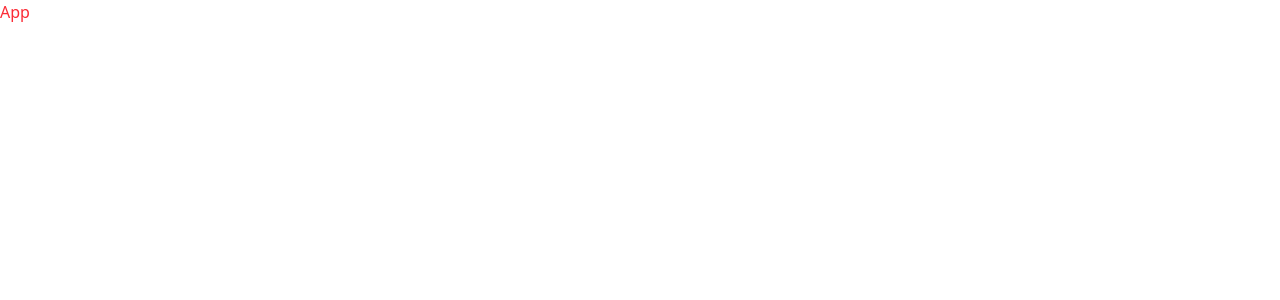
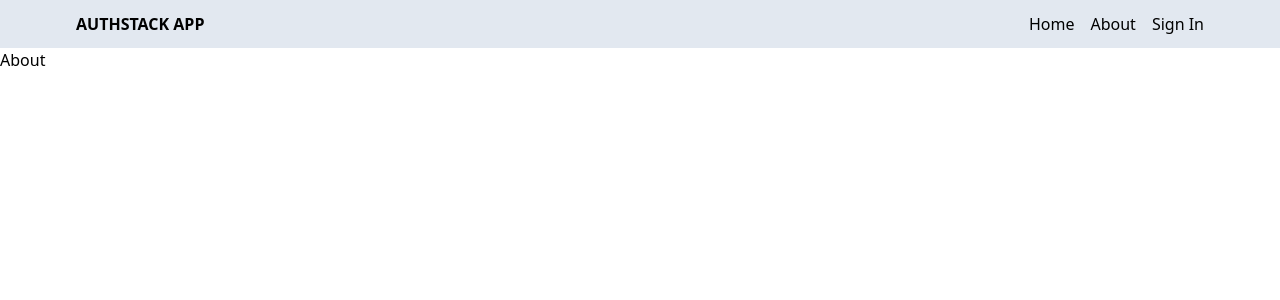
Before and after one commit to prishitapatel09/AUTHSTACK, a React (Vite) app in the folder client/: page /about in a window 1280 px wide. Shown: the top 300 px of the page. Built offline with nearby package versions, Linux system fonts and the light colour scheme.

Commit message:
create header component

```diff
--- a/client/package.json
+++ b/client/package.json
@@ -13,6 +13,7 @@
     "@tailwindcss/vite": "^4.1.10",
     "react": "^19.1.0",
     "react-dom": "^19.1.0",
+    "react-router-dom": "^7.6.2",
     "tailwindcss": "^4.1.10"
   },
   "devDependencies": {
--- a/client/src/App.jsx
+++ b/client/src/App.jsx
@@ -1,5 +1,21 @@
-import React from 'react';
+import { BrowserRouter, Routes, Route } from 'react-router-dom';
+import Home from './pages/Home';
+import About from './pages/About';
+import SignIn from './pages/SignIn';
+import SignUp from './pages/SignUp';
+import Profile from './pages/Profile';
+import Header from './components/Header';
 
 export default function App() {
-  return <h1 className="text-red-500">App</h1>;
+  return <BrowserRouter>
+  {/* header */}
+  <Header />
+    <Routes>
+      <Route path="/" element={<Home />} />
+      <Route path="/about" element={<About />} />
+      <Route path="/sign-in" element={<SignIn />} />
+      <Route path="/sign-up" element={<SignUp />} />
+      <Route path="/profile" element={<Profile />} />
+    </Routes>
+  </BrowserRouter>
 }
--- /dev/null
+++ b/client/src/components/Header.jsx
@@ -0,0 +1,26 @@
+import { Link } from "react-router-dom"
+
+export default function Header() {
+  return (
+    <div className='bg-slate-200'>
+        <div className="flex justify-between items-center max-w-6xl mx-auto p-3">
+            <Link to='/'>
+            <h1 className='font-bold'>AUTHSTACK APP</h1>
+            </Link>
+            <ul className='flex gap-4'>
+                <Link to='/'>
+                  <li>Home</li>
+                </Link>
+                <Link to='/about'>
+                  <li>About</li>
+                </Link>
+                  <Link to='/sign-in'>
+                <li>Sign In</li>
+                </Link>
+            </ul>
+
+        </div>
+
+    </div>
+  )
+}
--- /dev/null
+++ b/client/src/pages/About.jsx
@@ -0,0 +1,7 @@
+import React from 'react'
+
+export default function About() {
+  return (
+    <div>About</div>
+  )
+}
--- /dev/null
+++ b/client/src/pages/Home.jsx
@@ -0,0 +1,7 @@
+import React from 'react'
+
+export default function Home() {
+  return (
+    <div>Home</div>
+  )
+}
--- /dev/null
+++ b/client/src/pages/Profile.jsx
@@ -0,0 +1,7 @@
+import React from 'react'
+
+export default function Profile() {
+  return (
+    <div>Profile</div>
+  )
+}
--- /dev/null
+++ b/client/src/pages/SignIn.jsx
@@ -0,0 +1,7 @@
+import React from 'react'
+
+export default function SignIn() {
+  return (
+    <div>SignIn</div>
+  )
+}
--- /dev/null
+++ b/client/src/pages/SignUp.jsx
@@ -0,0 +1,7 @@
+import React from 'react'
+
+export default function SignUp() {
+  return (
+    <div>SignUp</div>
+  )
+}
```
Also changed, not shown: 1 other file (tests, documents, lock files or other folders).
